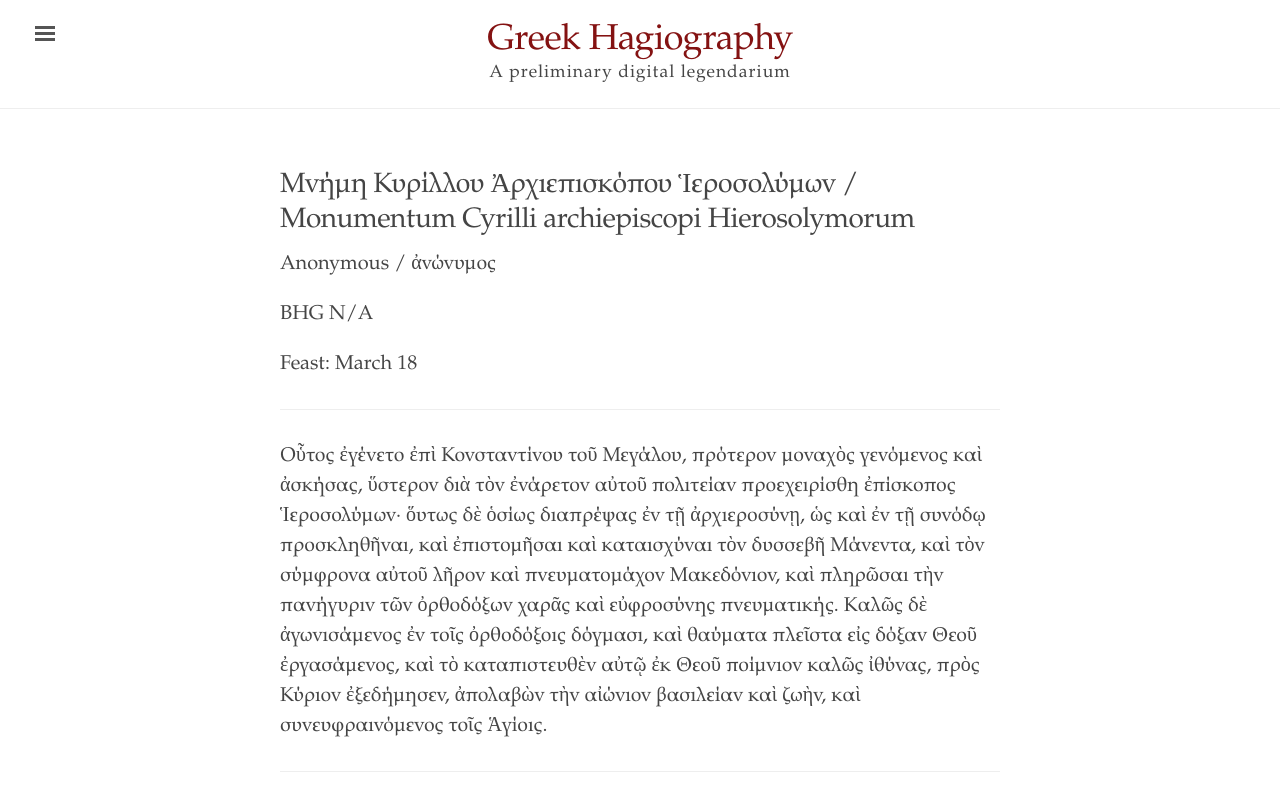
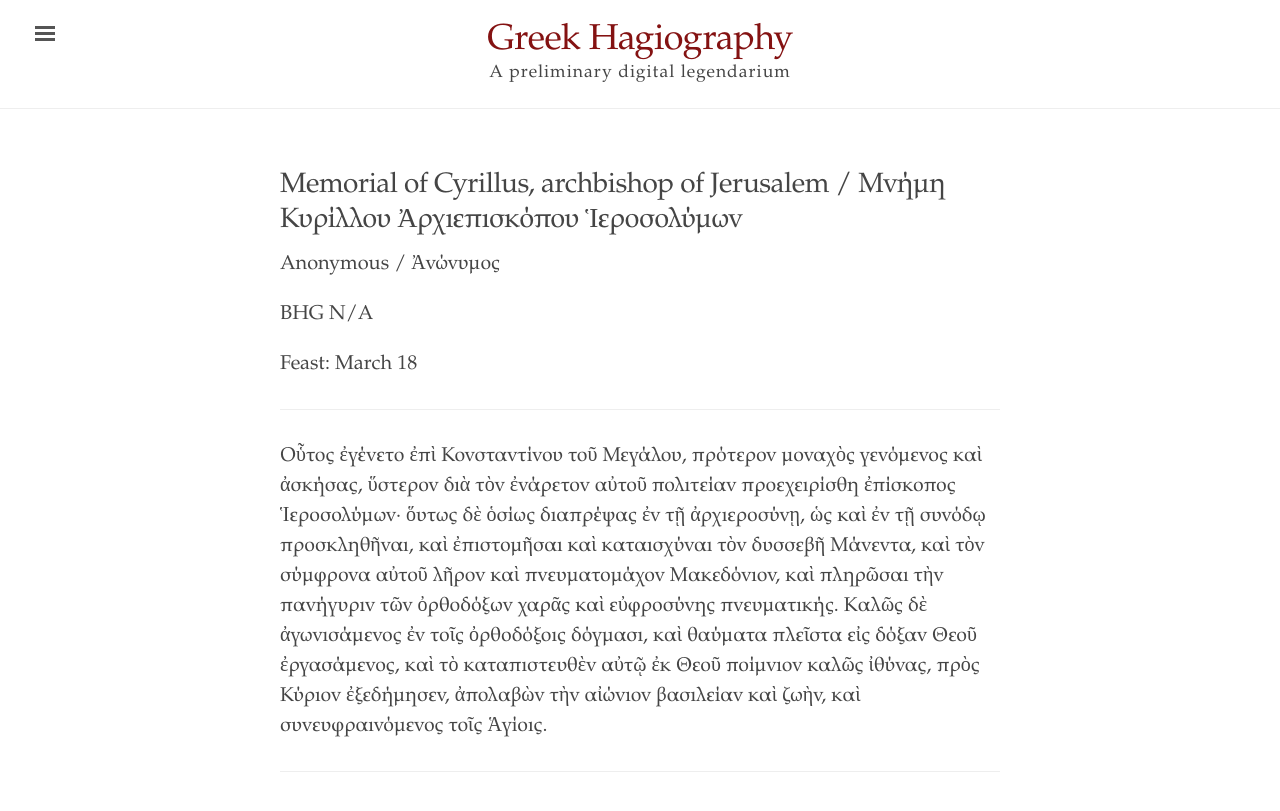
Before and after one commit to cjkoepke1/greek-hagiography, a Jekyll site: the page built from _texts/monumentum-cyrilli-archiepiscopi.md, in a window 1280 px wide. Shown: the top 811 px of the page. Built offline with Jekyll 4.4.1, drawn with Linux system fonts in a browser that asks for light colours.

Commit message:
Title to English

```diff
--- a/_texts/monumentum-cyrilli-archiepiscopi.md
+++ b/_texts/monumentum-cyrilli-archiepiscopi.md
@@ -1,9 +1,9 @@
 ---
 layout: narrative
-title: Μνήμη Κυρίλλου Ἀρχιεπισκόπου Ἱεροσολύμων / Monumentum Cyrilli archiepiscopi Hierosolymorum
+title: Memorial of Cyrillus, archbishop of Jerusalem / Μνήμη Κυρίλλου Ἀρχιεπισκόπου Ἱεροσολύμων
 bhg: N/A
 feast: March 18
-author: Anonymous / ἀνώνυμος
+author: Anonymous / Ἀνώνυμος
 editor: Carson Koepke
 source: Acta Sanctorum
 ---
```
